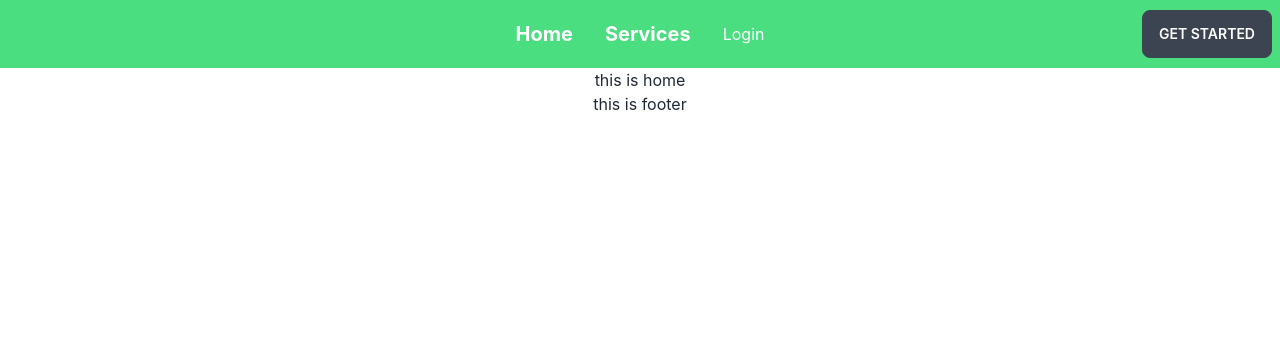
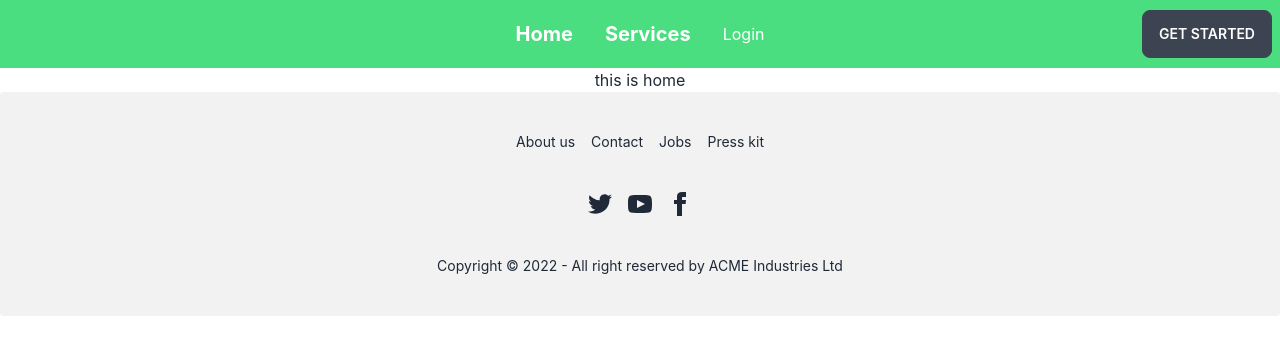
Before and after one commit to 1Aminul/service-review-client-side, a React (Create React App) app: page / in a window 1280 px wide. Shown: the top 354 px of the page. Built offline with nearby package versions, Linux system fonts and the light colour scheme; no server answers.

Commit message:
Authentication added and main layout setup

```diff
--- a/src/Components/Pages/Footer/Footer.js
+++ b/src/Components/Pages/Footer/Footer.js
@@ -1,10 +1,26 @@
 import React from 'react';
+import {Link} from 'react-router-dom'
 
 const Footer = () => {
     return (
-        <div>
-            <h2>this is footer</h2>
-        </div>
+        <footer className="footer footer-center p-10 bg-base-200 text-base-content rounded">
+            <div className="grid grid-flow-col gap-4">
+                <Link className="link link-hover">About us</Link>
+                <Link className="link link-hover">Contact</Link>
+                <Link className="link link-hover">Jobs</Link>
+                <Link className="link link-hover">Press kit</Link>
+            </div>
+            <div>
+                <div className="grid grid-flow-col gap-4">
+                <a href='/'><svg xmlns="http://www.w3.org/2000/svg" width="24" height="24" viewBox="0 0 24 24" className="fill-current"><path d="M24 4.557c-.883.392-1.832.656-2.828.775 1.017-.609 1.798-1.574 2.165-2.724-.951.564-2.005.974-3.127 1.195-.897-.957-2.178-1.555-3.594-1.555-3.179 0-5.515 2.966-4.797 6.045-4.091-.205-7.719-2.165-10.148-5.144-1.29 2.213-.669 5.108 1.523 6.574-.806-.026-1.566-.247-2.229-.616-.054 2.281 1.581 4.415 3.949 4.89-.693.188-1.452.232-2.224.084.626 1.956 2.444 3.379 4.6 3.419-2.07 1.623-4.678 2.348-7.29 2.04 2.179 1.397 4.768 2.212 7.548 2.212 9.142 0 14.307-7.721 13.995-14.646.962-.695 1.797-1.562 2.457-2.549z"></path></svg></a>
+                <a href='/'><svg xmlns="http://www.w3.org/2000/svg" width="24" height="24" viewBox="0 0 24 24" className="fill-current"><path d="M19.615 3.184c-3.604-.246-11.631-.245-15.23 0-3.897.266-4.356 2.62-4.385 8.816.029 6.185.484 8.549 4.385 8.816 3.6.245 11.626.246 15.23 0 3.897-.266 4.356-2.62 4.385-8.816-.029-6.185-.484-8.549-4.385-8.816zm-10.615 12.816v-8l8 3.993-8 4.007z"></path></svg></a>
+                <a href='/'><svg xmlns="http://www.w3.org/2000/svg" width="24" height="24" viewBox="0 0 24 24" className="fill-current"><path d="M9 8h-3v4h3v12h5v-12h3.642l.358-4h-4v-1.667c0-.955.192-1.333 1.115-1.333h2.885v-5h-3.808c-3.596 0-5.192 1.583-5.192 4.615v3.385z"></path></svg></a>
+                </div>
+                </div>
+                <div>
+                    <p>Copyright © 2022 - All right reserved by ACME Industries Ltd</p>
+                </div>
+        </footer>
     );
 };
 
```
